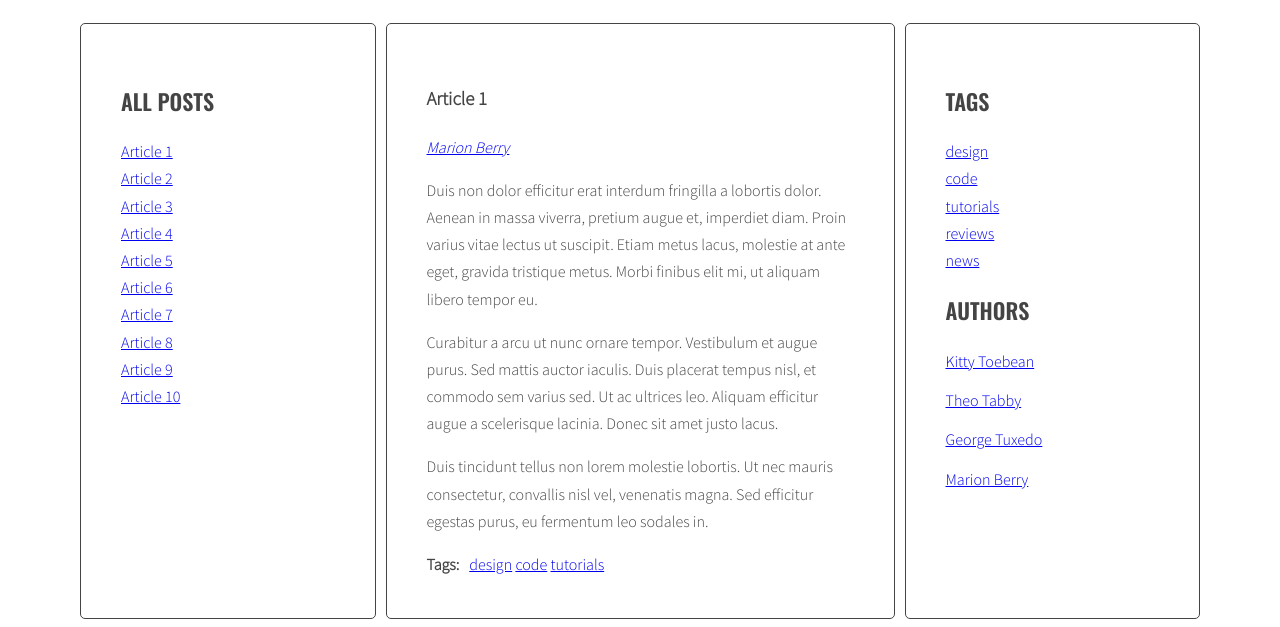
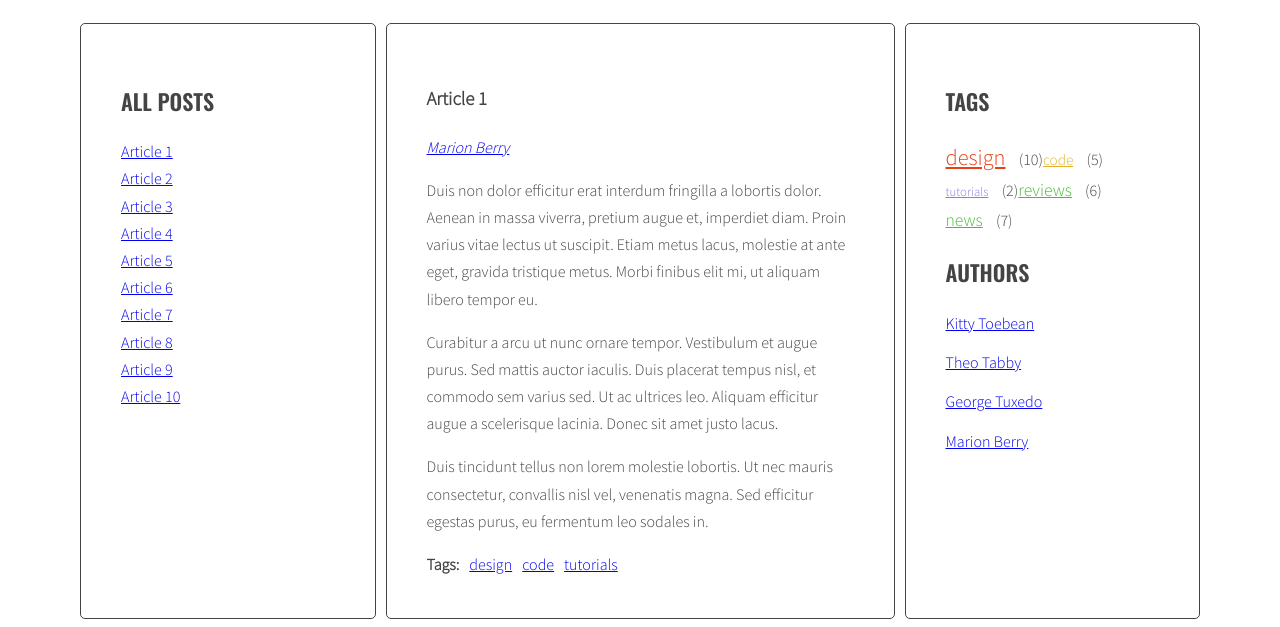
Before and after one commit to arcyko/javascript-blog, a website: page index.html in a window 1280 px wide. Shown: the part 220-847 px from the top of the page. Drawn offline with nearby package versions, Linux system fonts and the light colour scheme.

Commit message:
Add new task version

```diff
--- a/index.html
+++ b/index.html
@@ -59,7 +59,7 @@
             <article
               class="post"
               id="article-2"
-              data-tags="code tutorials reviews"
+              data-tags="design tutorials reviews"
               data-author="Theo Tabby"
             >
               <h3 class="post-title">Article 2</h3>
@@ -128,7 +128,7 @@
             <article
               class="post"
               id="article-4"
-              data-tags="design news tutorials"
+              data-tags="design news code"
               data-author="Kitty Toebean"
             >
               <h3 class="post-title">Article 4</h3>
@@ -230,7 +230,7 @@
             <article
               class="post"
               id="article-7"
-              data-tags="design news code"
+              data-tags="design news reviews"
               data-author="Kitty Toebean"
             >
               <h3 class="post-title">Article 7</h3>
@@ -264,7 +264,7 @@
             <article
               class="post"
               id="article-8"
-              data-tags="tutorials reviews news"
+              data-tags="code reviews design"
               data-author="Theo Tabby"
             >
               <h3 class="post-title">Article 8</h3>
@@ -377,13 +377,7 @@
           </section>
           <aside class="sidebar">
             <h2 class="section-title">Tags</h2>
-            <ul class="list tags">
-              <li><a href="#">design</a> <span>(6)</span></li>
-              <li><a href="#">code</a> <span>(5)</span></li>
-              <li><a href="#">tutorials</a> <span>(4)</span></li>
-              <li><a href="#">reviews</a> <span>(4)</span></li>
-              <li><a href="#">news</a> <span>(6)</span></li>
-            </ul>
+            <ul class="list tags"></ul>
             <h2 class="section-title">Authors</h2>
             <ul class="list authors">
               <li>
--- a/js/script.js
+++ b/js/script.js
@@ -45,7 +45,9 @@ const optArticleSelector = '.post',
   optTitleListSelector = '.titles',
   optArticleTagsSelector = '.post-tags .list',
   optArticleAuthorSelector = '.post-author',
-  optTagsListSelector = '.tags.list';
+  optTagsListSelector = '.tags.list',
+  optCloudClassCount = '5',
+  optCloudClassPrefix = 'tag-size-';
 
 function generateTitleLinks(customSelector = '') {
   /* remove contents of titleList */
@@ -59,7 +61,7 @@ function generateTitleLinks(customSelector = '') {
     optArticleSelector + customSelector
   );
 
-  let html = '';
+  let html = ' ';
   for (let article of articles) {
     /* get the article id */
 
@@ -100,49 +102,112 @@ function generateTitleLinks(customSelector = '') {
 
 generateTitleLinks();
 
+function calculateTagsParams(tags) {
+  const params = { min: 999999, max: 0 };
+
+  for (let tag in tags) {
+    console.log(tag + ' is used ' + tags[tag] + ' times');
+
+    if (tags[tag] > params.max) {
+      params.max = tags[tag];
+    } else if (tags[tag] < params.min) {
+      params.min = tags[tag];
+    }
+  }
+
+  return params;
+}
+
+function calculateTagClass(count, params) {
+  const normalizedCount = count - params.min;
+
+  const normalizedMax = params.max - params.min;
+
+  const percentage = normalizedCount / normalizedMax;
+
+  const classNumber = Math.floor(percentage * (optCloudClassCount - 1) + 1);
+
+  return optCloudClassPrefix + classNumber;
+}
+
 function generateTags() {
+  /* [NEW] create a new variable allTags with an empty object */
+  let allTags = {};
+
   /* find all articles */
-
   const articles = document.querySelectorAll(optArticleSelector);
 
   /* START LOOP: for every article: */
-
   for (let article of articles) {
     /* find tags wrapper */
-
     const titleList = article.querySelector(optArticleTagsSelector);
 
     /* make html variable with empty string */
-
     let html = ' ';
 
     /* get tags from data-tags attribute */
-
     const articleTags = article.getAttribute('data-tags');
 
     /* split tags into array */
-
     const articleTagsArray = articleTags.split(' ');
 
     /* START LOOP: for each tag */
-
     for (let tag of articleTagsArray) {
       /* generate HTML of the link */
-
       const linkHTML = '<li><a href="#tag-' + tag + '">' + tag + '</a></li>';
 
       /* add generated code to html variable */
+      html += linkHTML;
 
-      html += linkHTML;
+      /* [NEW] check if this link is NOT already in allTags */
+      if (!allTags[tag]) {
+        /* [NEW] add tag to allTags object */
+        allTags[tag] = 1;
+      } else {
+        allTags[tag]++;
+      }
 
       /* END LOOP: for each tag */
     }
+
     /* insert HTML of all the links into the tags wrapper */
-
     titleList.innerHTML = html;
 
     /* END LOOP: for every article: */
   }
+
+  /* [NEW] find list of tags in right column */
+  const tagList = document.querySelector(optTagsListSelector);
+
+  const tagsParams = calculateTagsParams(allTags);
+  console.log('tagsParams:', tagsParams);
+
+  /* [NEW] create variable for all links HTML code */
+  let allTagsHTML = '';
+
+  /* [NEW] START LOOP: for each tag in allTags: */
+  for (let tag in allTags) {
+    /* [NEW] generate code of a link and add it to allTagsHTML */
+
+    const tagLinkHTML =
+      '<li><a class="' +
+      calculateTagClass(allTags[tag], tagsParams) +
+      '" href="#tag-' +
+      tag +
+      '">' +
+      tag +
+      '</a> (' +
+      allTags[tag] +
+      ')</li>';
+    console.log('tagLinkHTML:', tagLinkHTML);
+
+    allTagsHTML += tagLinkHTML;
+
+    /* [NEW] END LOOP: for each tag in allTags: */
+  }
+
+  /*[NEW] add HTML from allTagsHTML to tagList */
+  tagList.innerHTML = allTagsHTML;
 }
 
 generateTags();
@@ -219,7 +284,6 @@ function generateAuthors() {
     const authorList = article.querySelector(optArticleAuthorSelector);
 
     let html = ' ';
-    console.log(html);
 
     const author = article.getAttribute('data-author');
 
@@ -235,7 +299,9 @@ generateAuthors();
 
 function authorClickHandler(event) {
   event.preventDefault();
+
   const clickedElement = this;
+
   const href = clickedElement.getAttribute('href');
 
   const author = href.replace('#author-', '');
@@ -266,54 +332,3 @@ function addClickListenersToAuthors() {
 }
 
 addClickListenersToAuthors();
-
-function generateTags() {
-  /* [NEW] create a new variable allTags with an empty array */
-  let allTags = [];
-
-  /* find all articles */
-  const articles = document.querySelectorAll(optArticleSelector);
-
-  /* START LOOP: for every article: */
-  for (let article of articles) {
-    /* find tags wrapper */
-    const titleList = article.querySelector(optArticleTagsSelector);
-
-    /* make html variable with empty string */
-    let html = ' ';
-
-    /* get tags from data-tags attribute */
-    const articleTags = article.getAttribute('data-tags');
-
-    /* split tags into array */
-    const articleTagsArray = articleTags.split(' ');
-
-    /* START LOOP: for each tag */
-    for (let tag of articleTagsArray) {
-      /* generate HTML of the link */
-      const linkHTML = ' <li><a href="#tag-' + tag + '">' + tag + '</a></li> ';
-
-      /* add generated code to html variable */
-      html += linkHTML;
-
-      /* [NEW] check if this link is NOT already in allTags */
-      if (allTags.indexOf(linkHTML) == -1) {
-        /* [NEW] add generated code to allTags array */
-        allTags.push(linkHTML);
-      }
-
-      /* END LOOP: for each tag */
-    }
-
-    /* insert HTML of all the links into the tags wrapper */
-    titleList.innerHTML = html;
-
-    /* END LOOP: for every article: */
-  }
-
-  /* [NEW] find list of tags in right column */
-  const tagList = document.querySelector(optTagsListSelector);
-
-  /* [NEW] add html from allTags to tagList */
-  tagList.innerHTML = allTags.join(' ');
-}
--- a/sass/style.scss
+++ b/sass/style.scss
@@ -122,3 +122,47 @@ body {
     margin: 0 10px 0 0;
   }
 }
+
+.post-tags {
+  display: flex;
+
+  a {
+    padding: 0 10px 0 0;
+  }
+}
+
+/* Tags */
+
+.tag-size-5 {
+  font-size: 140%;
+  color: #e84118;
+}
+
+.tag-size-4 {
+  font-size: 125%;
+  color: #0097e6;
+}
+
+.tag-size-3 {
+  font-size: 110%;
+  color: #44bd32;
+}
+
+.tag-size-2 {
+  font-size: 95%;
+  color: #e1b12c;
+}
+
+.tag-size-1 {
+  font-size: 80%;
+  color: #8c7ae6;
+}
+
+.sidebar .tags {
+  li {
+    display: inline-block;
+    a {
+      padding: 0 10px 0 0;
+    }
+  }
+}
```
Also changed, not shown: css/style.css, 1 other file.
